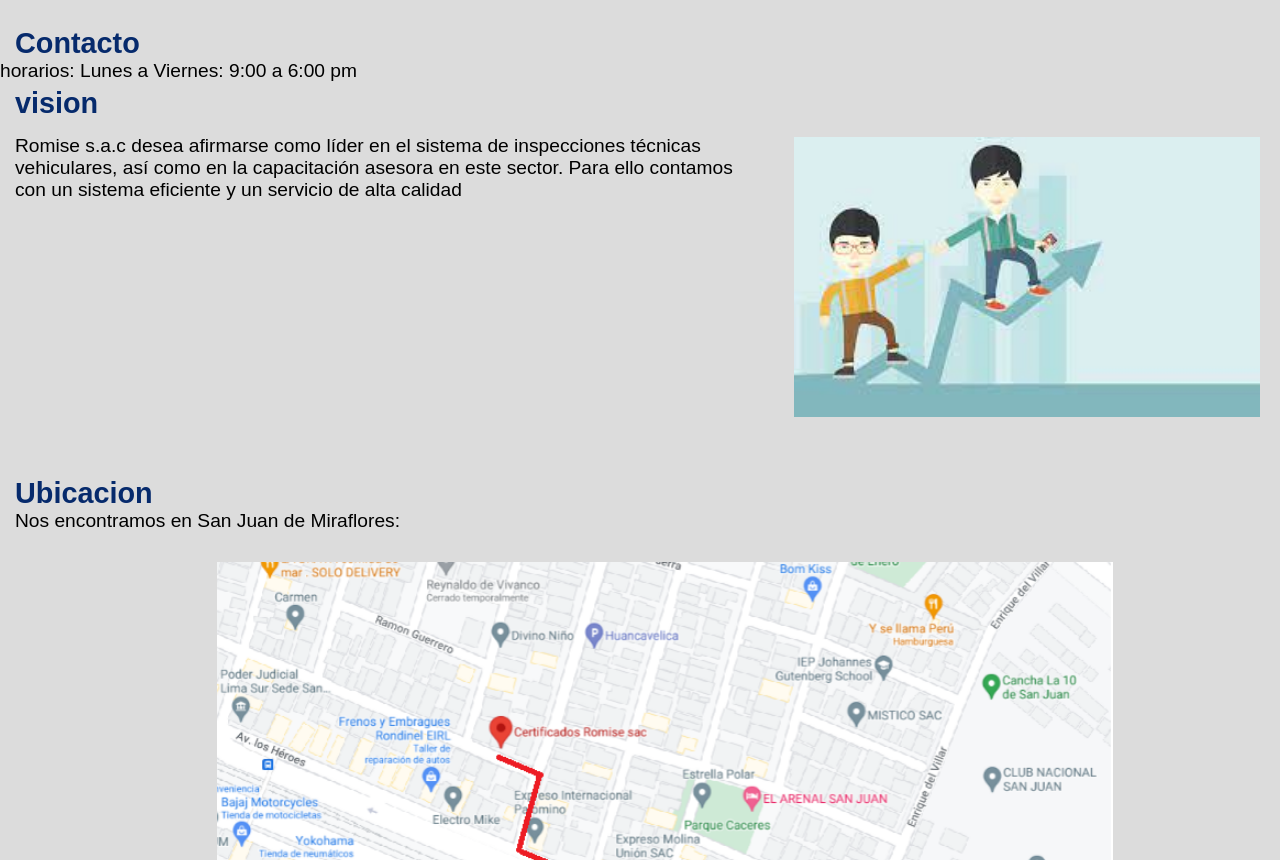
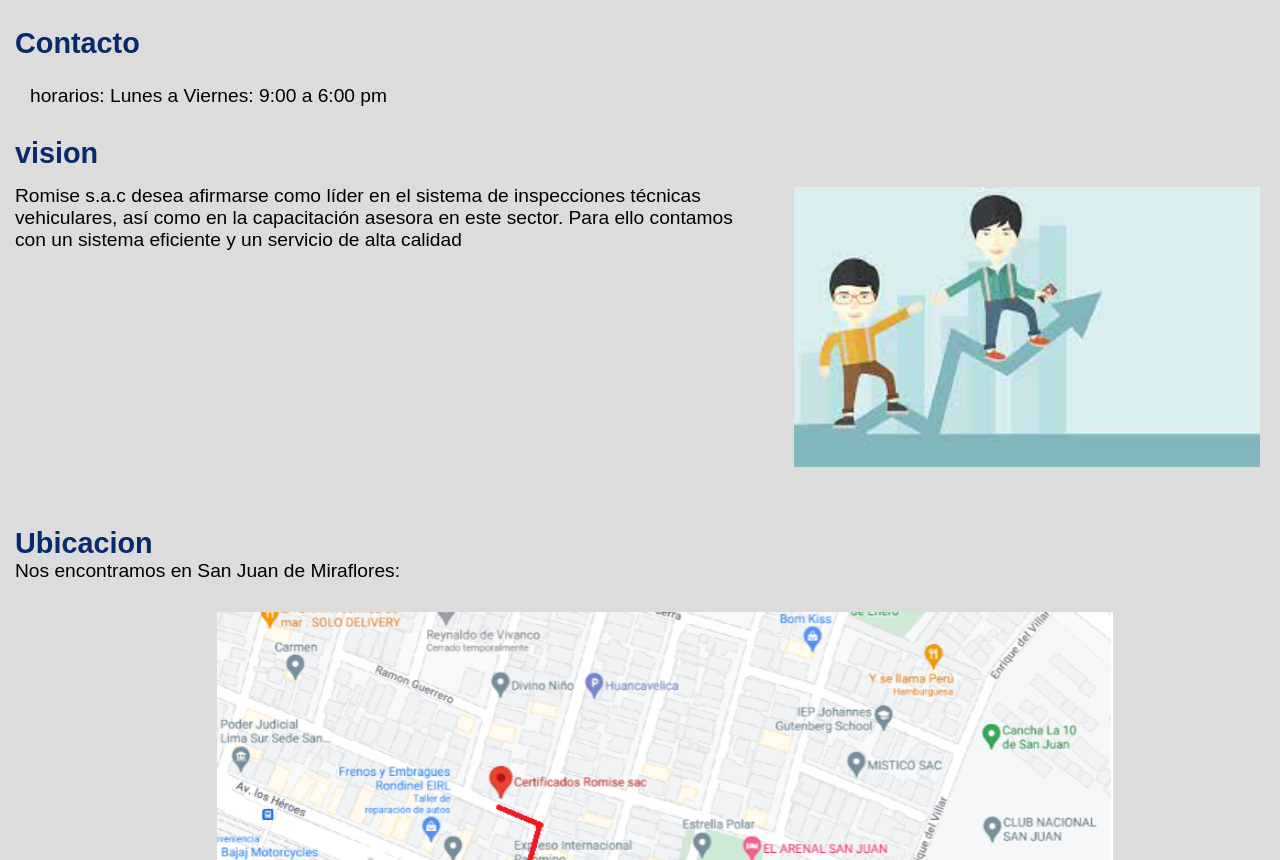
Before and after one commit to erickyb/RomiseSac, a plain HTML site: page index.html in a window 1280 px wide. Shown: the part 1588-2448 px from the top of the page. Drawn offline with nearby package versions, Linux system fonts and the light colour scheme.

Commit message:
actualizazando contacto

```diff
--- a/Styles/style.css
+++ b/Styles/style.css
@@ -176,7 +176,10 @@ margin-left: 25px;
 .contac{
   grid-area:contac;
 }
+.parrafo-contac{
+  margin: 25px 30px;
 
+}
 .vision{
   display: flex;
   flex-direction: column;
--- a/index.html
+++ b/index.html
@@ -85,7 +85,7 @@
   <section class="contac" id="contac">
     <span>
       <h2>Contacto</h2>
-        <p>horarios: Lunes a Viernes: 9:00 a 6:00 pm</p>
+        <p class="parrafo-contac">horarios: Lunes a Viernes: 9:00 a 6:00 pm</p>
 
     </span>
     <div>
```
